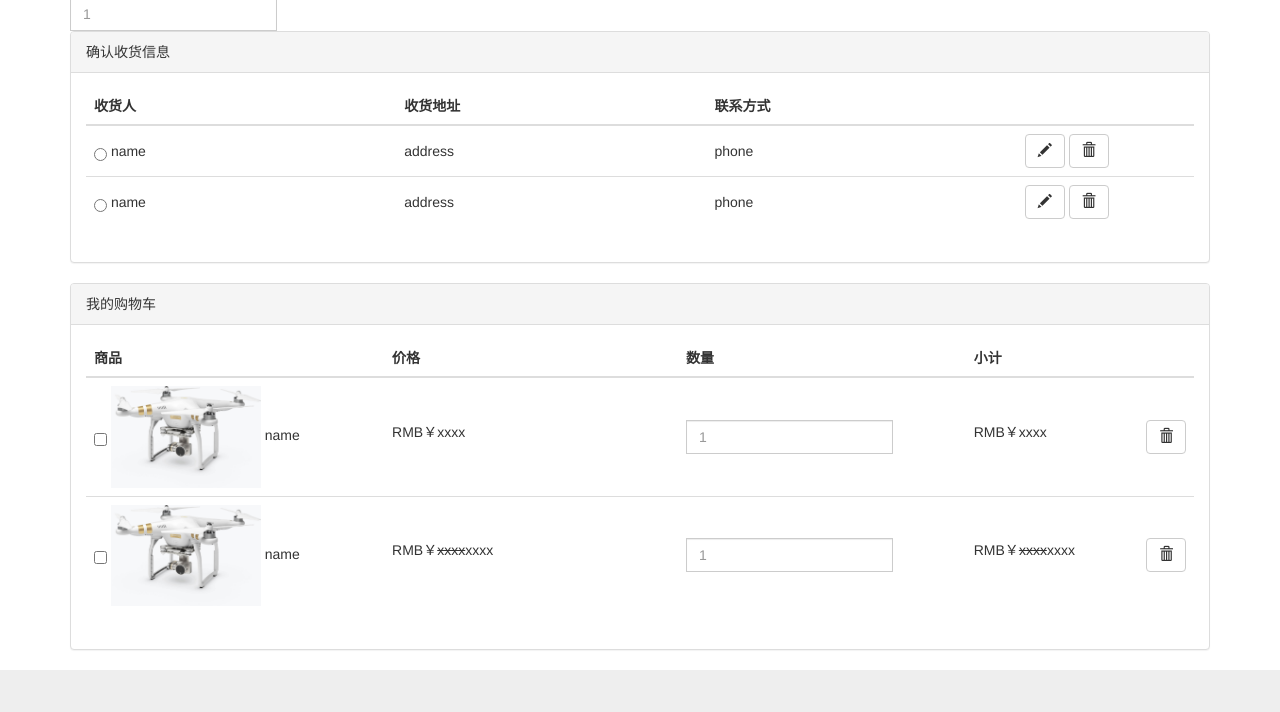
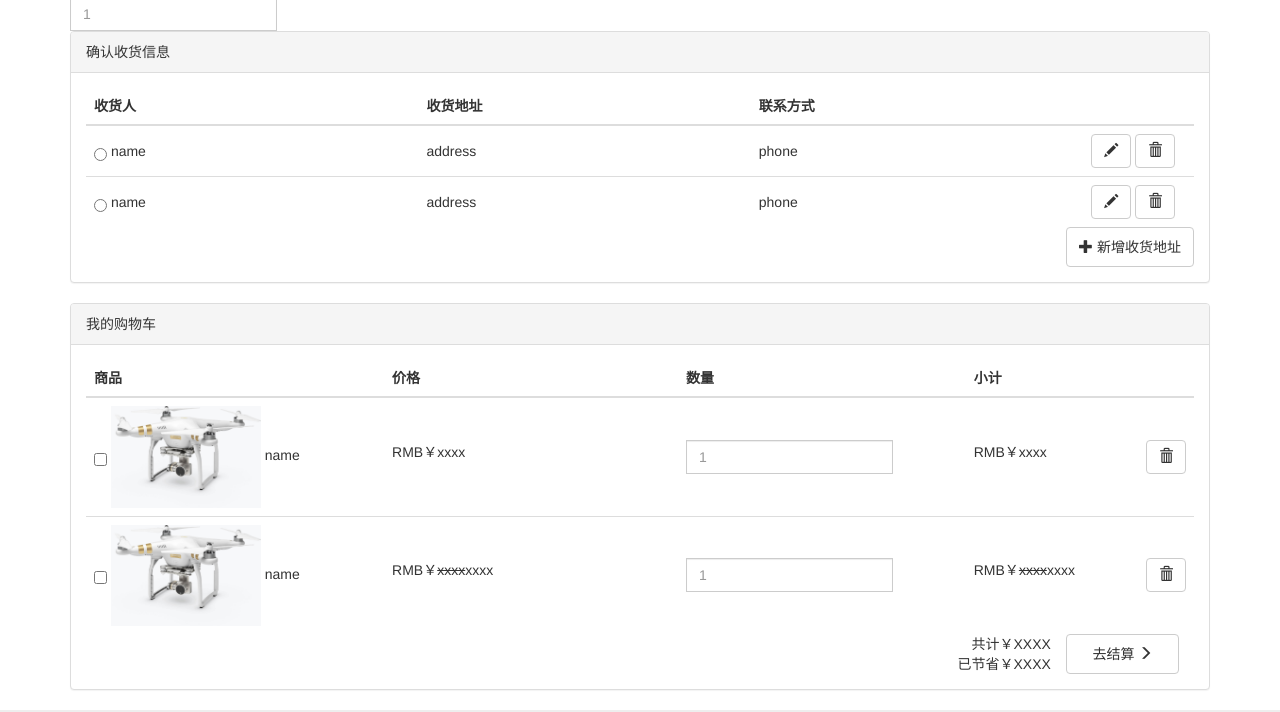
Before and after one commit to tyw123/webShop, a plain HTML site: page style-guide/styleguide.html in a window 1280 px wide. Shown: the part 795-1507 px from the top of the page. Drawn offline with Linux system fonts and the light colour scheme.

Commit message:
表格更新

```diff
--- a/style-guide/css/styleguide.css
+++ b/style-guide/css/styleguide.css
@@ -1,8 +1,4 @@
-.navbar-default
-{
-    margin-bottom:0px;
-}
-.navbar
+.navbar,.table,.tfoot p
 {
     border: 0px;
     margin: 0px;
@@ -13,7 +9,8 @@
     float: right;
     height: 130px;
 }
-.logo .img-responsive{
+.logo .img-responsive
+{
     max-width: 100px;
 }
 .logo li
@@ -47,13 +44,11 @@
     padding: 10px;
     background:rgba(0,40,60,0.7);
 }
-
 .tool_group .prev
 {
     float: left;
-
 }
-.tool_group .next
+.tool_group .next,.tfoot
 {
     float: right;
 }
@@ -77,3 +72,11 @@
 {
     background-color: white;
 }
+.table .users >tr >td
+{
+    width: 30%;
+}
+.tfoot button
+{
+    height: 40px;
+}
--- a/style-guide/styleguide.html
+++ b/style-guide/styleguide.html
@@ -188,8 +188,8 @@
                         <th> </th>
                     </tr>
                     </thead>
-                    <tbody class="flex-center">
-                    <tr>
+                    <tbody class="flex-center users">
+                        <tr>
                         <td>
                             <input class="btn btn-default" type="radio">
                             name
@@ -209,7 +209,7 @@
                             </button>
                         </td>
                     </tr>
-                    <tr>
+                        <tr>
                         <td>
                             <input class="btn btn-default" type="radio">
                             name
@@ -231,6 +231,12 @@
                     </tr>
                     </tbody>
                 </table>
+                <div class="tfoot">
+                    <button type="button" class="btn btn-default" aria-label="Left Align">
+                        <span class="glyphicon glyphicon-plus" aria-hidden="true"></span>
+                        新增收货地址
+                    </button>
+                </div>
             </div>
         </div>
         <div class="panel panel-default">
@@ -297,6 +303,16 @@
                     </tr>
                     </tbody>
                 </table>
+                <div class="tfoot col-md-4" style="text-align: right">
+                    <div class="text-right col-md-8">
+                        <p>共计￥XXXX</p>
+                        <P>已节省￥XXXX</P>
+                    </div>
+                    <button type="button" class="btn btn-default col-md-4" aria-label="Left Align">
+                        去结算
+                        <span class="glyphicon glyphicon-menu-right" aria-hidden="true"></span>
+                    </button>
+                </div>
             </div>
         </div>
     </div>
@@ -322,6 +338,5 @@
 <div id="img_box"></div>
 <script src="script/jquery-1.11.3.min.js"></script>
 <script src="js/bootstrap.min.js"></script>
-
 </body>
 </html>
```
